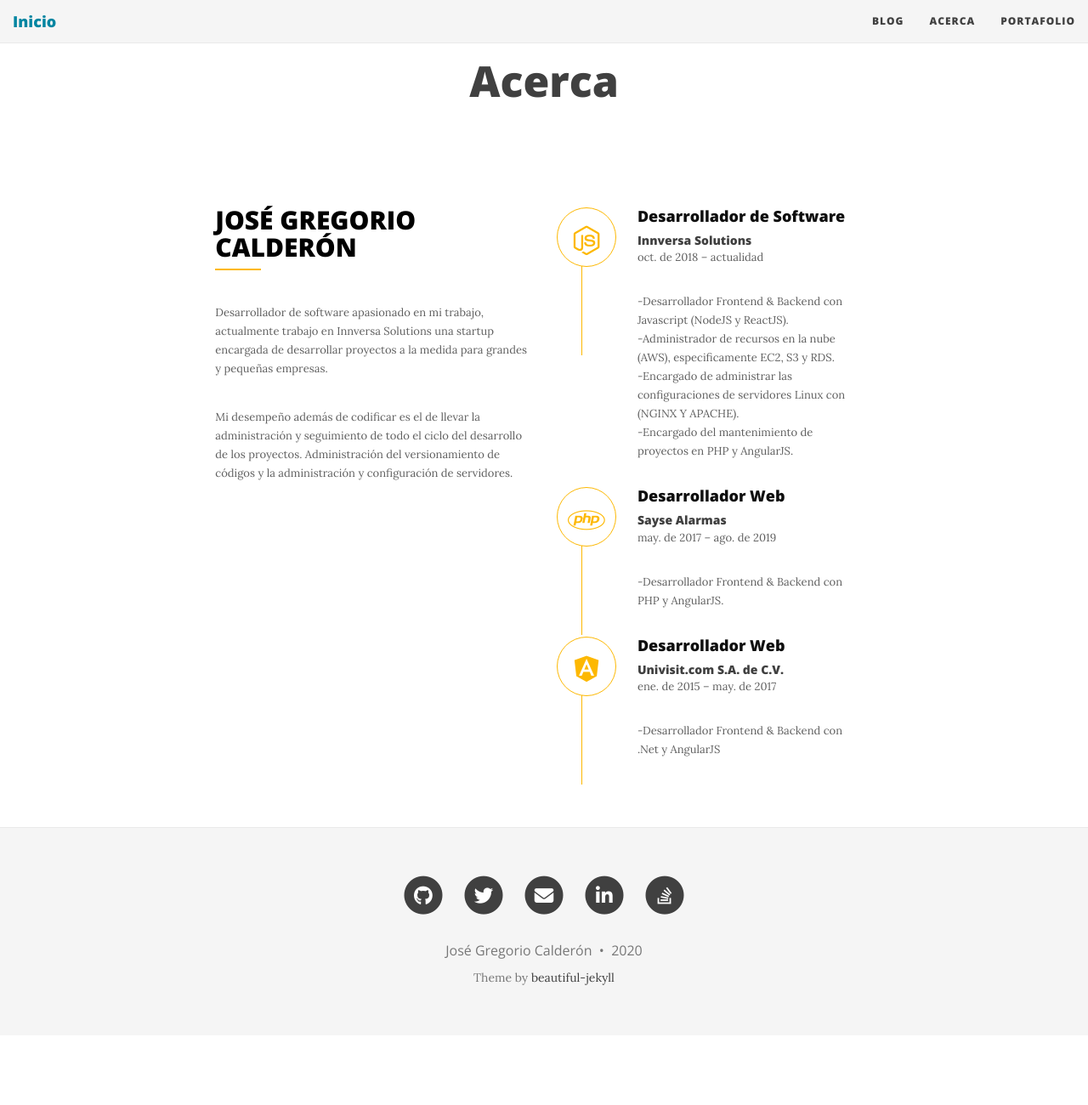
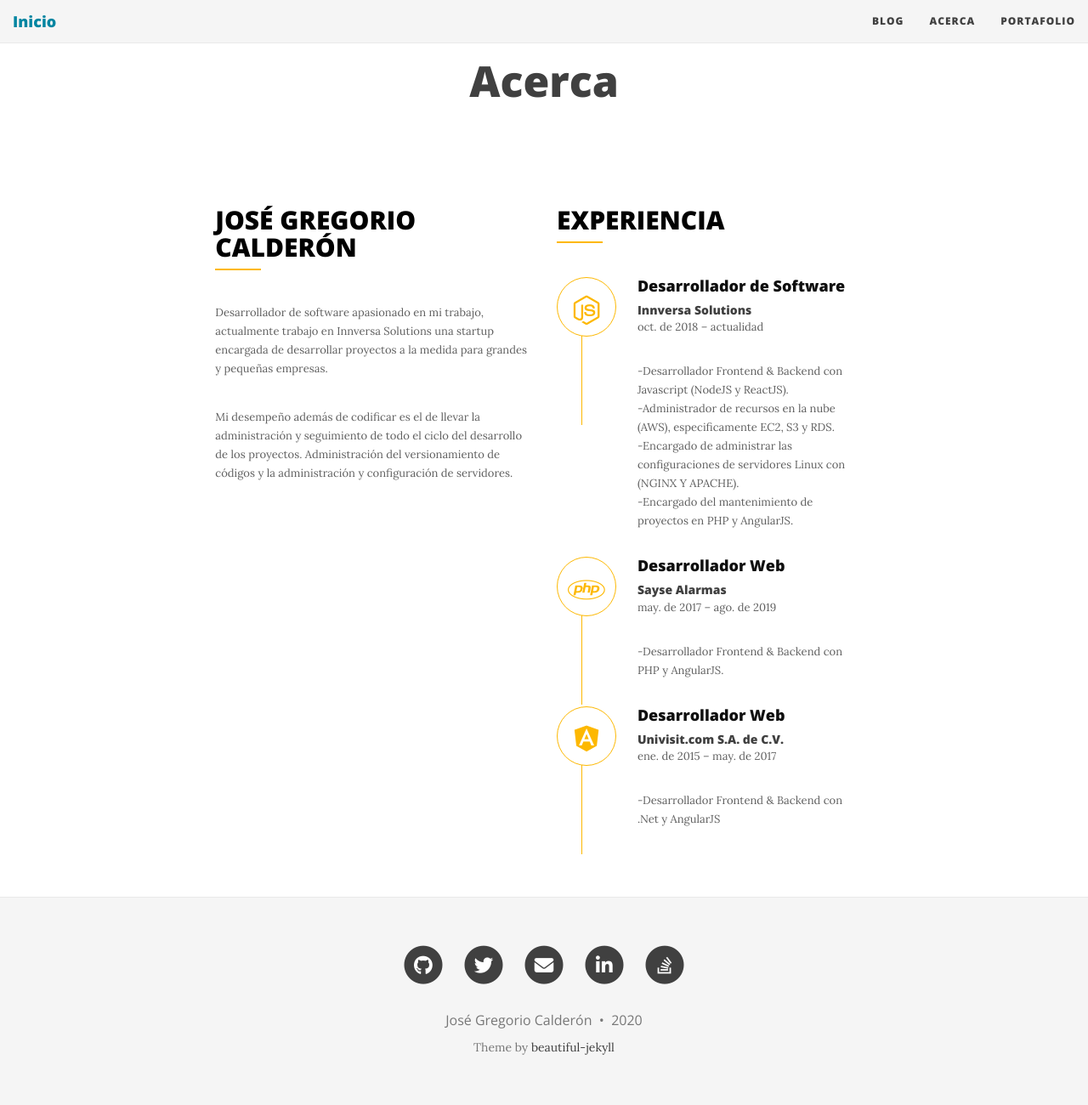
Before and after one commit to josegoyo/josegoyo.github.io, a Jekyll site: the page built from templates/aboutme.md, in a window 1280 px wide. Shown: the whole page at 85% size. Built offline with Jekyll 4.4.1, drawn with Linux system fonts in a browser that asks for light colours; nearby versions of some CDN libraries; library files that are not in the unit come from our copies; comment, search, counter and statistics services are not loaded; before the commit the page ends 1218 px from its top, so only the background shows below that.

Commit message:
Update aboutme.md

```diff
--- a/templates/aboutme.md
+++ b/templates/aboutme.md
@@ -16,6 +16,7 @@ css: "../css/about.css"
                 </div>
                 <div class="col-md-6">
                     <div class="feature">
+                        <h2 class="aboutus-title">Experiencia</h2>
                         <div class="feature-box">
                             <div class="clearfix">
                                 <div class="iconset">
```
